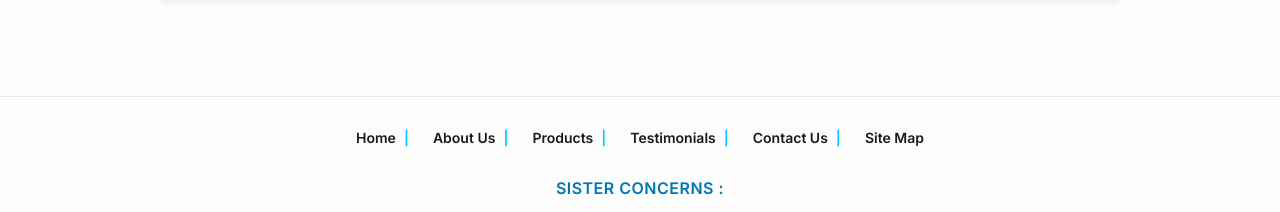
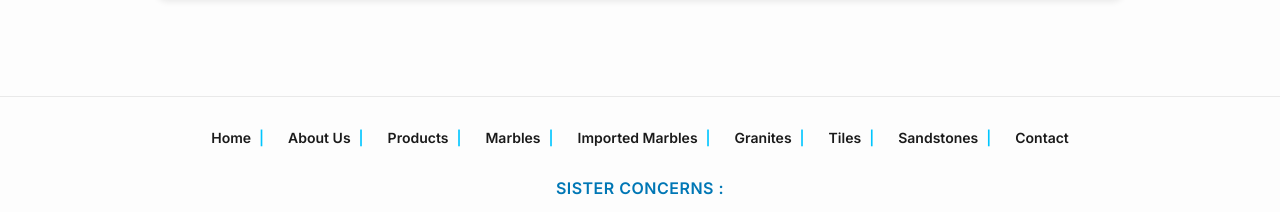
Before and after one commit to SriHariJagan04/jkgranimarmo, a React (Vite) app: page / in a window 1280 px wide. Shown: the part 6905-7117 px from the top of the page. Built offline with nearby package versions, Linux system fonts and the light colour scheme; no server answers.

Commit message:
updated the footer

```diff
--- a/src/Pages/Footer/Footer.jsx
+++ b/src/Pages/Footer/Footer.jsx
@@ -4,37 +4,50 @@ import { Link } from "react-router-dom";
 import { Facebook, Instagram, Linkedin, Youtube } from "lucide-react";
 
 const navLinks = [
-  "Home",
-  "About Us",
-  "Products",
-  "Testimonials",
-  "Contact Us",
-  "Site Map",
+  { label: "Home", href: "/" },
+  { label: "About Us", href: "/about-us" },
+  { label: "Products", href: "/our-products" },
+  { label: "Marbles", href: "/marble" },
+  { label: "Imported Marbles", href: "/imported-marble" },
+  { label: "Granites", href: "/granites" },
+  { label: "Tiles", href: "/tiles" },
+  { label: "Sandstones", href: "/sandstone" },
+  { label: "Contact", href: "/contact" },
 ];
 
 const Footer = () => {
   return (
     <footer className={styles.footer}>
       <div className={styles.navLinks}>
-        {navLinks.map((link, i) => (
+        {navLinks.map((item, i) => (
           <span key={i} className={styles.navItem}>
-            {link}
+            <Link to={item.href} className={styles.navLink}>
+              {item.label}
+            </Link>
             {i < navLinks.length - 1 && <span className={styles.pipe}>|</span>}
           </span>
         ))}
       </div>
-
       <div className={styles.associatedSection}>
         <h4>Sister Concerns :</h4>
         <ul className={styles.associatedList}>
-          <li>PRIYA MARBLES <span className={styles.pipe}>|</span></li>
-          <li>AKSHAY MARBLE SUPPLIERS <span className={styles.pipe}>|</span></li>
-          <li>SHRI KRISHNA STONEX <span className={styles.pipe}>|</span></li>
-          <li>SHUBHAM MARBLES <span className={styles.pipe}>|</span></li>
-          <li>MONU MARBLES <span className={styles.pipe}>|</span></li>
+          <li>
+            PRIYA MARBLES <span className={styles.pipe}>|</span>
+          </li>
+          <li>
+            AKSHAY MARBLE SUPPLIERS <span className={styles.pipe}>|</span>
+          </li>
+          <li>
+            SHRI KRISHNA STONEX <span className={styles.pipe}>|</span>
+          </li>
+          <li>
+            SHUBHAM MARBLES <span className={styles.pipe}>|</span>
+          </li>
+          <li>
+            MONU MARBLES <span className={styles.pipe}>|</span>
+          </li>
         </ul>
       </div>
-
       <div className={styles.mapSection}>
         <iframe
           src="https://www.google.com/maps/embed?pb=!1m18!1m12!1m3!1d3566.704267410353!2d74.84740807488508!3d26.625924472357507!2m3!1f0!2f0!3f0!3m2!1i1024!2i768!4f13.1!3m3!1m2!1s0x396bf1834ac2a471%3A0xbb07b44f710466d7!2sJK%20Grani%20Marmo!5e0!3m2!1sen!2sin!4v1752230576881!5m2!1sen!2sin"
@@ -46,7 +59,6 @@ const Footer = () => {
           title="JK Grani Marmo Location"
         ></iframe>
       </div>
-
       <div className={styles.bottomFooter}>
         <div className={styles.bottomBar}>
           <p>
@@ -66,8 +78,7 @@ const Footer = () => {
 
         <div className={styles.socialWrapper}>
           <div className={styles.socialIcons}>
-
-             <a
+            <a
               href="https://in.linkedin.com/in/jk-grani-marmo-38239926a"
               target="_blank"
               rel="noopener noreferrer"
--- a/src/Pages/Footer/footer.module.css
+++ b/src/Pages/Footer/footer.module.css
@@ -16,6 +16,17 @@
   margin-bottom: 2rem;
   text-align: center;
 }
+
+.navLink {
+  text-decoration: none;
+  color: var(--primary-text);
+}
+
+.navLink:hover {
+  text-decoration: underline;
+  color: var(--highlight-color);
+}
+
 
 .navItem {
   white-space: nowrap;
```
